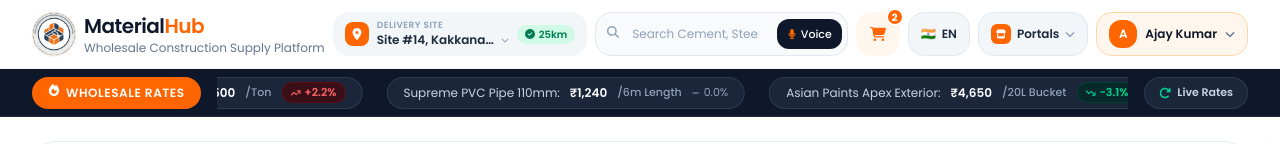
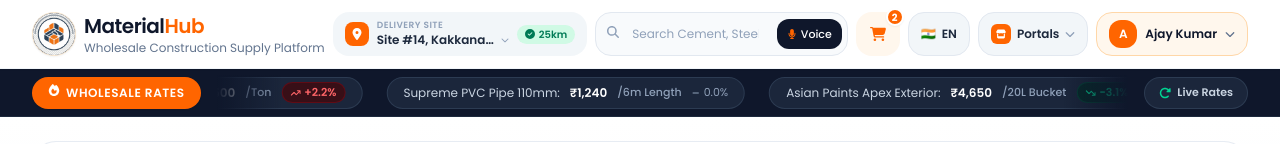
Before and after one commit to ajaycodesx/meterialhub-portal, a Next.js app in the folder buyer-panel/: page / in a window 1280 px wide. Shown: the top 144 px of the page. Built offline with nearby package versions, Linux system fonts and the light colour scheme.

Commit message:
Add smooth curved gradient edge fade overlays at start and end of marquee ticker

```diff
--- a/buyer-panel/components/buyer/CommodityTicker.tsx
+++ b/buyer-panel/components/buyer/CommodityTicker.tsx
@@ -26,6 +26,10 @@ export const CommodityTicker: React.FC<CommodityTickerProps> = ({ rates }) => {
           <span className="uppercase tracking-wider font-semibold sm:hidden">Rates</span>
         </div>
         <div className="overflow-hidden whitespace-nowrap w-full relative flex items-center h-full">
+          {/* Smooth curved gradient edge fades at start and end of marquee */}
+          <div className="absolute left-0 top-0 bottom-0 w-8 sm:w-16 bg-gradient-to-r from-slate-900 to-transparent z-10 pointer-events-none" />
+          <div className="absolute right-0 top-0 bottom-0 w-8 sm:w-16 bg-gradient-to-l from-slate-900 to-transparent z-10 pointer-events-none" />
+
           <div className="animate-marquee flex items-center gap-4 sm:gap-6">
             {marqueeItems.map((item, index) => (
               <div
```
